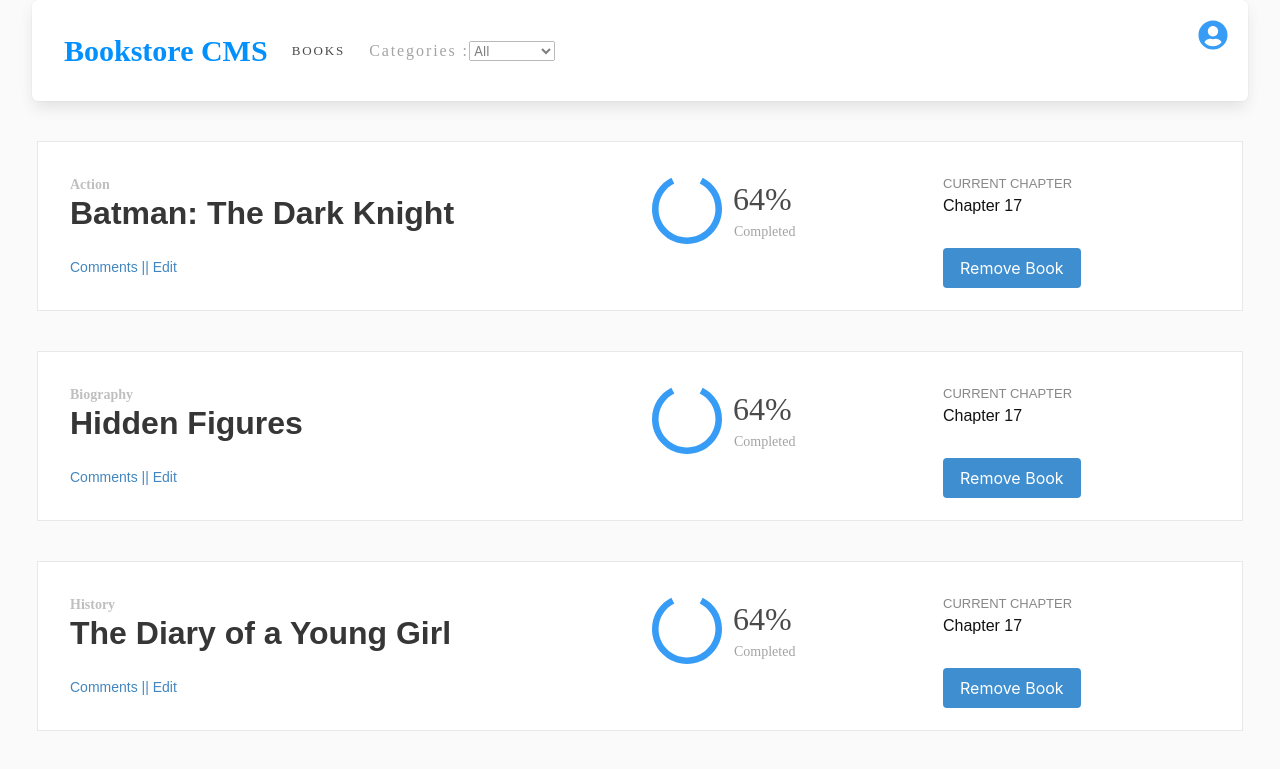
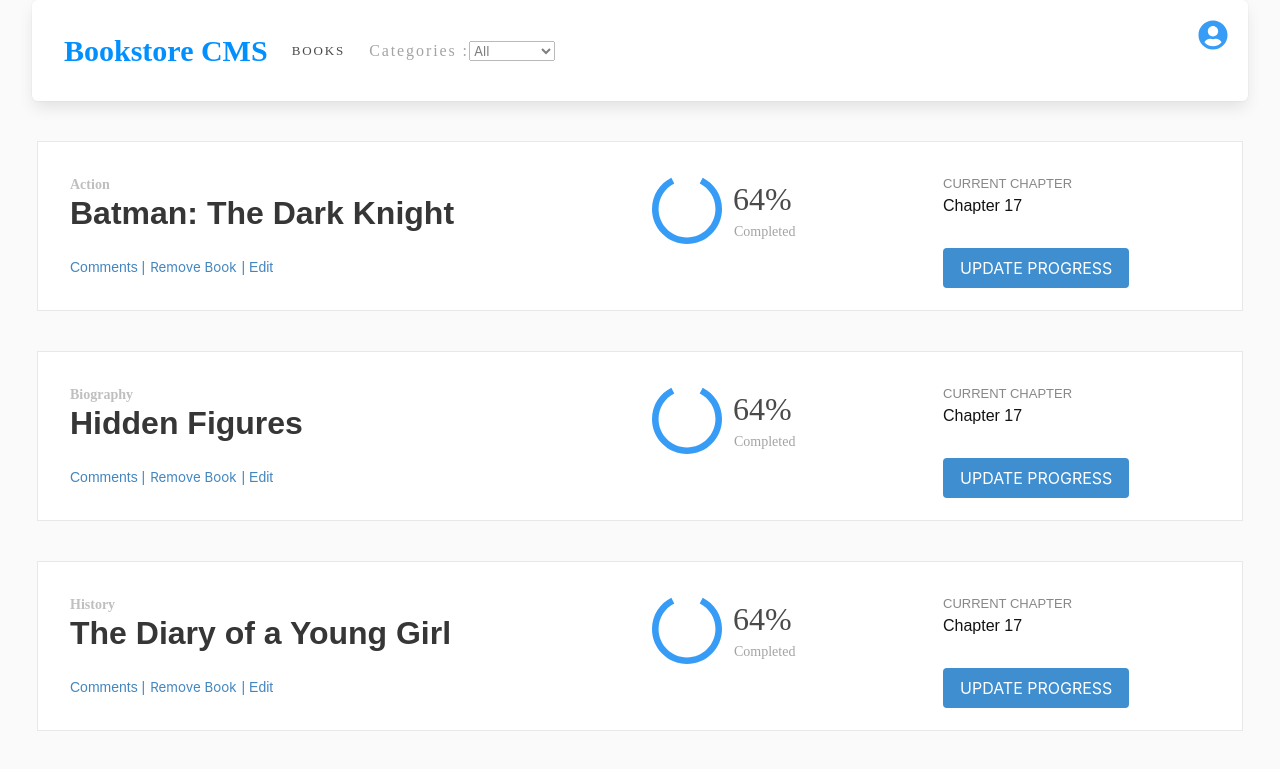
Before and after one commit to brugobi/bookstore-react-redux, a React (Create React App) app: page / in a window 1280 px wide. Shown: the top 769 px of the page. Built offline with nearby package versions, Linux system fonts and the light colour scheme.

Commit message:
update the booklist component

```diff
--- a/src/App.css
+++ b/src/App.css
@@ -6,6 +6,7 @@
 .wrapper {
   background-color: #fafafa;
   font-family: "Montserrat", serif;
+  padding-bottom: 3em;
 }
 
 .navbar-custom {
@@ -106,7 +107,7 @@
   font-size: 14px;
 }
 
-.btnRemove {
+.btnProg {
   margin-top: 30px !important;
 }
 
@@ -116,3 +117,17 @@
 .title {
   font-family: "RobotoSlab", sans-serif;
 }
+
+.remove-btn {
+  border: none;
+  background-color: white;
+  padding: 0 5px;
+  color: #4386bf;
+  cursor: pointer;
+}
+
+.remove-btn:hover,
+.Comments:hover {
+  text-decoration: underline;
+  cursor: pointer;
+}
--- a/src/components/Book.js
+++ b/src/components/Book.js
@@ -7,10 +7,16 @@ const Book = ({ book, clickHandler }) => (
   <>
     <div className="column is-6">
       <div className="School-of">{book.category}</div>
-      <div className="title">{book.title}</div>
+      <div className="title">
+        {book.title}
+      </div>
+
       <div>
         <span className="Comments">
           Comments |
+        </span>
+        <span className="Comments">
+          <input className="remove-btn" type="submit" value="Remove Book" onClick={() => clickHandler(book)} />
         </span>
         <span className="Comments">
           | Edit
@@ -37,7 +43,7 @@ const Book = ({ book, clickHandler }) => (
       <p className="Current-Chapter">CURRENT CHAPTER</p>
       <p className="Current-Lesson">Chapter 17</p>
       <p>
-        <button className="button btnRemove is-info" type="button" onClick={() => clickHandler(book)}>Remove Book</button>
+        <button className="button btnProg is-info" type="button">UPDATE PROGRESS</button>
       </p>
     </div>
   </>
```
